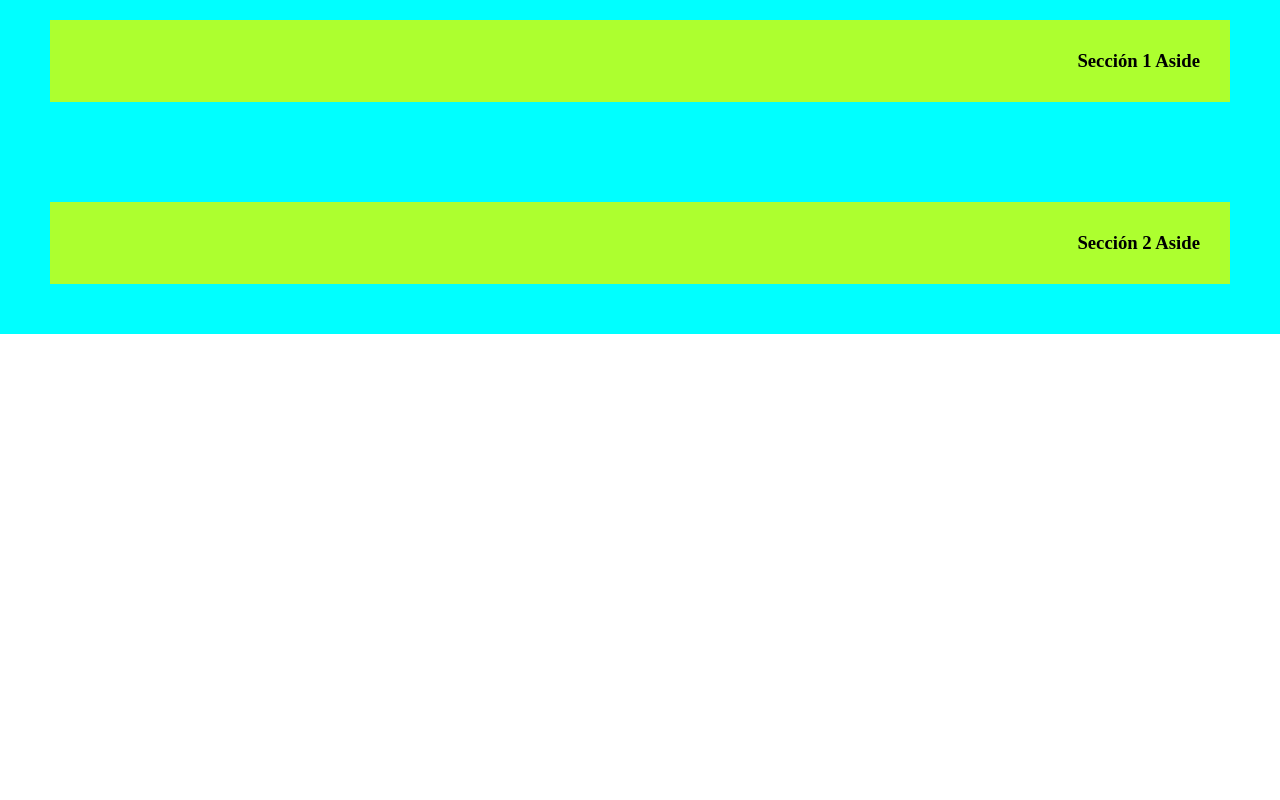
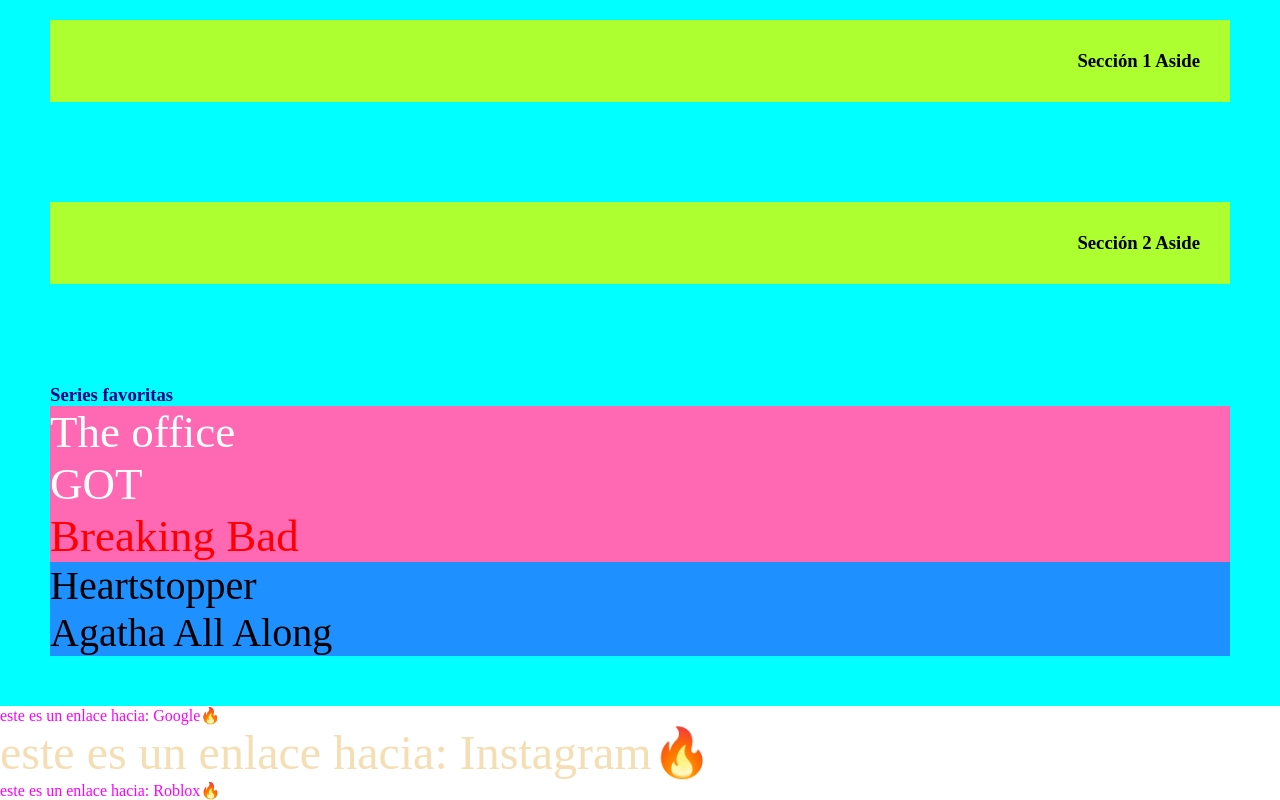
Before and after one commit to JoshuaDom24/CSS, a plain HTML site: page 04-Selectores/Index.HTML in a window 1280 px wide. Shown: the part 584-1384 px from the top of the page. Before the commit the page ends 918 px from the top, so only its background shows below. Drawn offline with Linux system fonts and the light colour scheme.

Commit message:
Selectores Combinados, atributo y avanzados

```diff
--- a/04-Selectores/Index.HTML
+++ b/04-Selectores/Index.HTML
@@ -40,7 +40,30 @@ Lorem ipsum dolor sit amet consectetur adipisicing elit. Facilis nobis iure quib
   <section class="aside-section">
     <h3>Sección 2 Aside
     </section>
+
+    <section>
+
+      <h3>Series favoritas</h3>
+
+      <ul class="lista">
+        <li>The office</li>
+        <li class="puchinguito">GOT</li>
+        <li class="tercero">Breaking Bad</li>
+        <li>Heartstopper</li>
+        <li>Agatha All Along</li>
+      </ul>
+    </section>
 </aside>
+
+<footer>
+<div>
+
+  <a href="">Google</a>
+  <a href="https://www.instagram.com">Instagram</a>
+  <a href="">Roblox</a>
+
+</div>
+</footer>
 
 </body>
 </html>
--- a/04-Selectores/Style.css
+++ b/04-Selectores/Style.css
@@ -44,16 +44,59 @@ Tipos de selectores
 
 
   -Hijo directo
+
+  Selecciona elementos que son hijos directos de un padre.
+
+  elemento padre > ElementosHijos {
+ Propiedad: valor;
+}
   -Elemento adyaciente
+
+  Selecciona el primer elemento inmediatamente depués de otro. (su hermano inmediato o en inglés siblings)
+
+  elemento + elemento adjacente {
+   propiedad: valores;
+   }
   -Hermano general
+  Selecciona todos los elementos hermanos, después de un elemento
+
+  elemento ~ elementohermano {
+  propiedad: valor;
+}
 
   5. Selectores de Aributos
    -Atributo
+
+   Selecciona elementos según el atributo que indiquemos. Sin importar su valor
+
+   elemento [atributo] {
+    propiedad: valor;
+}
+
    -Atributo-Valor
+
+   Selecciona elementos según el atributo y rl valor que indiquemos.
+
+   elemento[atributo=valor] {
+   propiedad: valor;
+}
 
    6.Selectores avanzados
     -Pseudo-Clases
+
+    Seleccionamos elementos en un estado en particular
+
+    elemento:pesudoclase {
+    propiedad:valor;
+}
+
     -Pseudo-elementos
+
+    Seleccionan  partes específicas de n elemento en html
+
+    elemento::pesudoelemento {
+    propiedad: valor;
+}
 
     */
 
@@ -116,3 +159,68 @@ padding: 50px;
   padding: 30px;
 background-color: greenyellow;
   ;}
+
+  /* Combinadoas hijos directos */
+
+  ul > li {
+    background-color: hotpink;
+  }
+
+  .lista > li {
+    font-size: 45px;
+    color: #ffffff;
+  }
+
+  /* Combinados - Elemento adyacente */
+
+  h3 + ul {
+    list-style: none;
+  }
+
+  .puchinguito + li {
+    color: red;
+  }
+
+  /* Combinados - Hermano general */
+
+  .puchinguito + li ~ li {
+    background-color: dodgerblue;
+  }
+
+  .tercero ~ li {
+    color: black;
+    font-size: 40px;
+  }
+
+  /* Selector de atributo */
+
+  a[href]{
+    display: block;
+    text-decoration: none;
+    color: magenta;
+  }
+
+  /* Selector de atributo con valor */
+  a[href="https://www.instagram.com"] {
+    font-size: 48px;
+    color: wheat;
+  }
+
+  /* Pesudo clases */
+
+a:hover {
+background-color: purple;
+color: white;
+}
+
+a:focus {
+  border: 10px solid red;
+}
+
+a::after{
+  content: "🔥";
+}
+
+a::before {
+  content: "este es un enlace hacia: ";
+}
```
